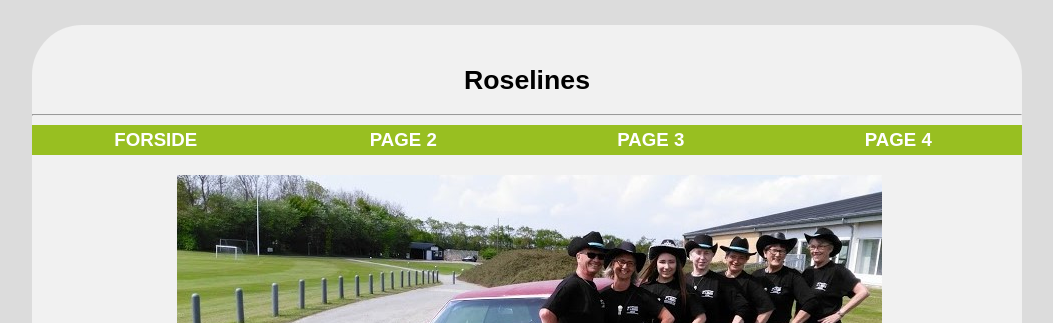
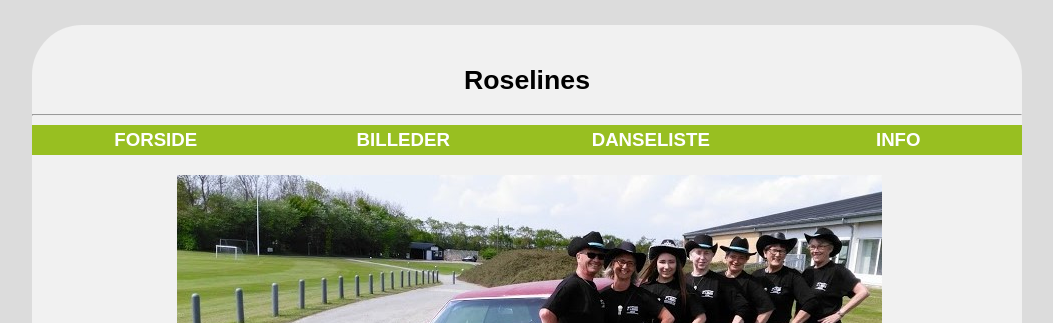
Before and after one commit to lonemathiasen/lonemathiasen.github.io, a Jekyll site: the page built from index.md, in a window 1280 px wide. Shown: the top 323 px of the page, without its empty margins (113-1166 px from the left). Built offline with Jekyll 4.4.1, drawn with Linux system fonts in a browser that asks for light colours.

Commit message:
Fix menu. Closes #2

```diff
--- a/_layouts/default.html
+++ b/_layouts/default.html
@@ -21,9 +21,9 @@
     <center>
       <ul id="nav">
         <li><a href="index.html">Forside</a></li>
-        <li><a href="page2.html">Page 2</a></li>
-        <li><a href="page3.html">Page 3</a></li>
-        <li><a href="page4.html">Page 4</a></li>
+        <li><a href="page2.html">Billeder</a></li>
+        <li><a href="page3.html">Danseliste</a></li>
+        <li><a href="page4.html">Info</a></li>
       </ul>
     </center>
     <h2>{{ page.header }}</h2>
```
